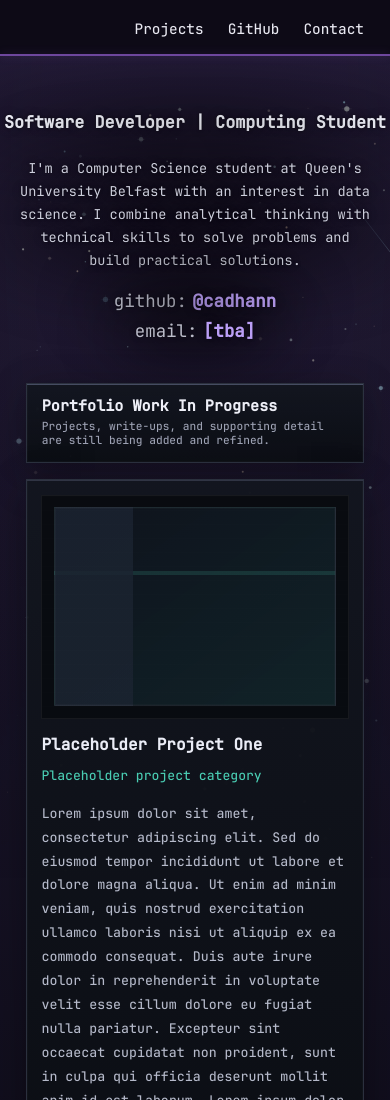
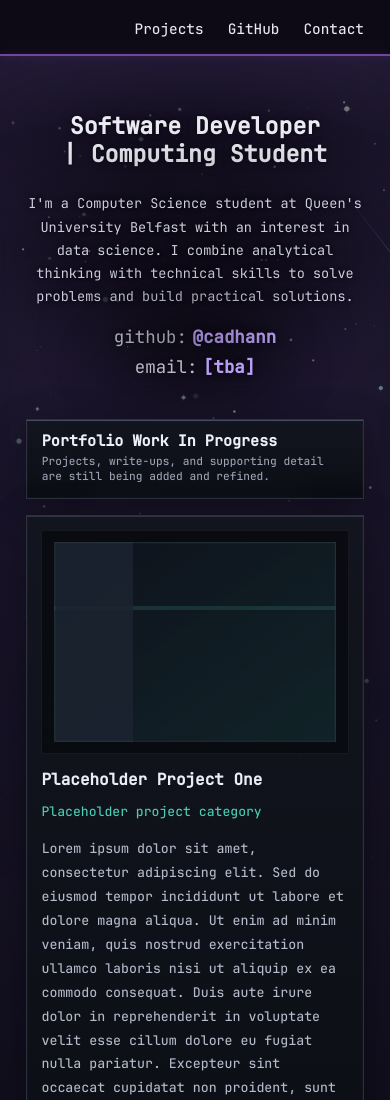
Before and after one commit to cadhann/cadhan.dev, a plain HTML site: page index.html in a window 390 px wide. Shown: the top 1100 px of the page. Drawn offline with Linux system fonts and the light colour scheme.

Commit message:
style: refine hero intro and project grid breakpoints

```diff
--- a/index.html
+++ b/index.html
@@ -35,11 +35,12 @@
         <canvas id="starfield"></canvas>
       </div>
       <div class="hero-content">
+        <div class="hero-intro">
           <h1 class="hero-title">Software Developer | Computing Student</h1>
           <p class="hero-copy">
             I'm a Computer Science student at Queen's University Belfast with an
-          interest in data science. I combine analytical thinking with technical
-          skills to solve problems and build practical solutions.
+            interest in data science. I combine analytical thinking with
+            technical skills to solve problems and build practical solutions.
           </p>
           <a
             class="hero-meta"
@@ -54,6 +55,7 @@
             <span class="hero-meta__label">email:</span>
             <span class="hero-meta__handle">[tba]</span>
           </span>
+        </div>
         <section class="projects-grid" aria-label="Projects"></section>
         <section class="contact-section" id="contact" aria-label="Contact">
           <p class="contact-section__title">
--- a/styles/hero.css
+++ b/styles/hero.css
@@ -17,8 +17,23 @@
   --hero-meta-gap: calc(var(--hero-copy-gap) * 0.8);
 }
 
+.hero-intro {
+  width: calc(100% - (var(--projects-grid-padding) * 2));
+  display: flex;
+  flex-direction: column;
+  align-items: center;
+}
+
 .hero-title,
-.hero-copy,
+.hero-copy {
+  position: relative;
+  isolation: isolate;
+  max-width: 100%;
+  text-shadow:
+    0 0 0.18rem rgba(0, 0, 0, 0.56),
+    0 0 0.7rem rgba(0, 0, 0, 0.22);
+}
+
 .hero-meta {
   position: relative;
   isolation: isolate;
@@ -51,8 +66,9 @@
 
 .hero-title {
   margin: 0;
+  width: 100%;
   color: rgba(246, 247, 255, 0.96);
-  font-size: clamp(1rem, 1.35vw + 0.72rem, 2.75rem);
+  font-size: 1.85rem;
   font-weight: 700;
   line-height: 1.2;
   text-align: center;
@@ -68,7 +84,8 @@
 /* Intro copy sits under the main title with a narrower reading width. */
 .hero-copy {
   margin: var(--hero-copy-gap) 0 0;
-  width: min(90vw, 46.2rem);
+  width: 100%;
+  max-width: 46.2rem;
   color: rgba(232, 235, 248, 0.88);
   font-size: clamp(0.82rem, 0.28vw + 0.78rem, 1rem);
   font-weight: 400;
@@ -86,7 +103,7 @@
   font-weight: 400;
   line-height: 1;
   text-decoration: none;
-  white-space: nowrap;
+  text-align: center;
 }
 
 .hero-copy,
@@ -516,7 +533,7 @@ THIS WILL BE GRADUALLY REMOVED AS PROJECTS ARE ADDED!!!
   min-height: var(--hero-height);
 }
 
-@media (max-width: 78rem) {
+@media (max-width: 66rem) {
   .hero {
     min-height: max(var(--hero-height), 96rem);
   }
@@ -526,9 +543,15 @@ THIS WILL BE GRADUALLY REMOVED AS PROJECTS ARE ADDED!!!
   }
 }
 
-@media (max-width: 50rem) {
+@media (max-width: 46rem) {
   .hero {
     min-height: max(var(--hero-height), 126rem);
+  }
+
+  .hero-title {
+    font-size: 1.45rem;
+    white-space: normal;
+    text-wrap: balance;
   }
 
   .projects-grid {
```
Lines whose indentation alone changed are shown as unchanged.
